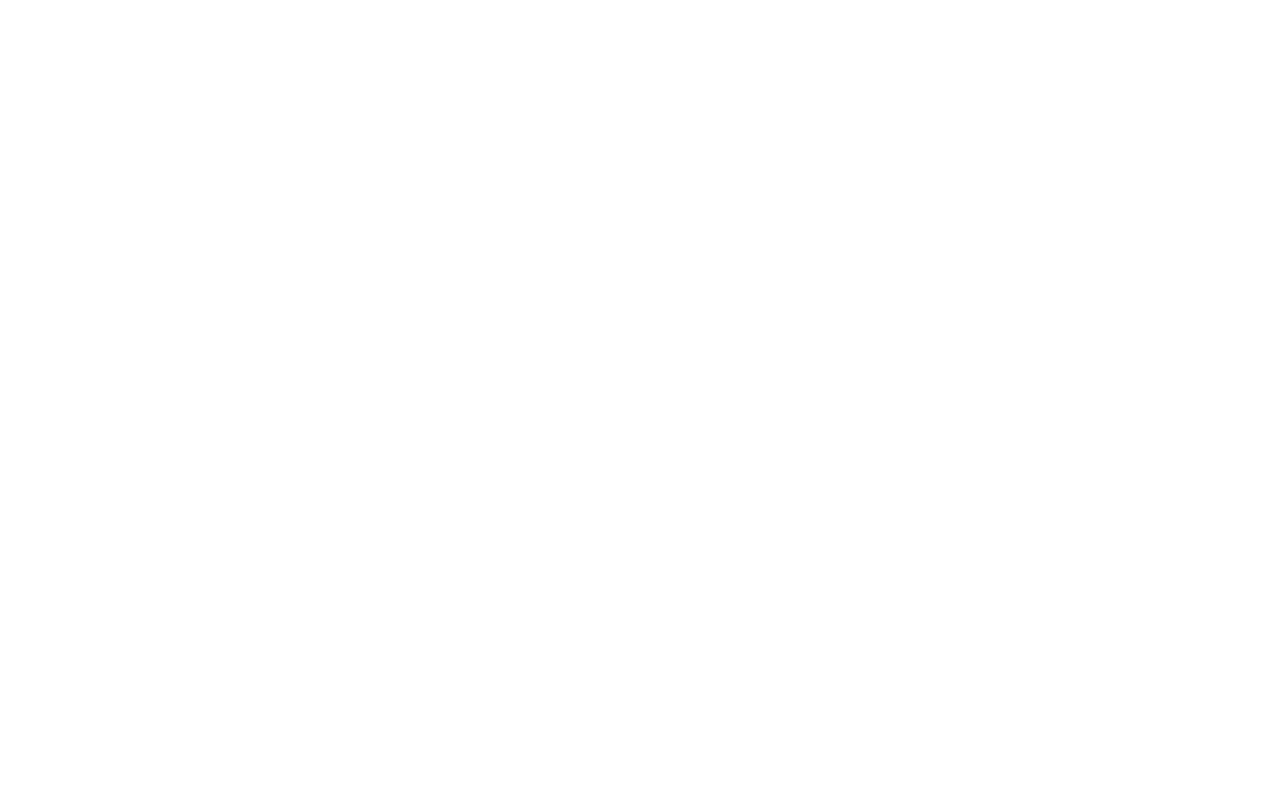
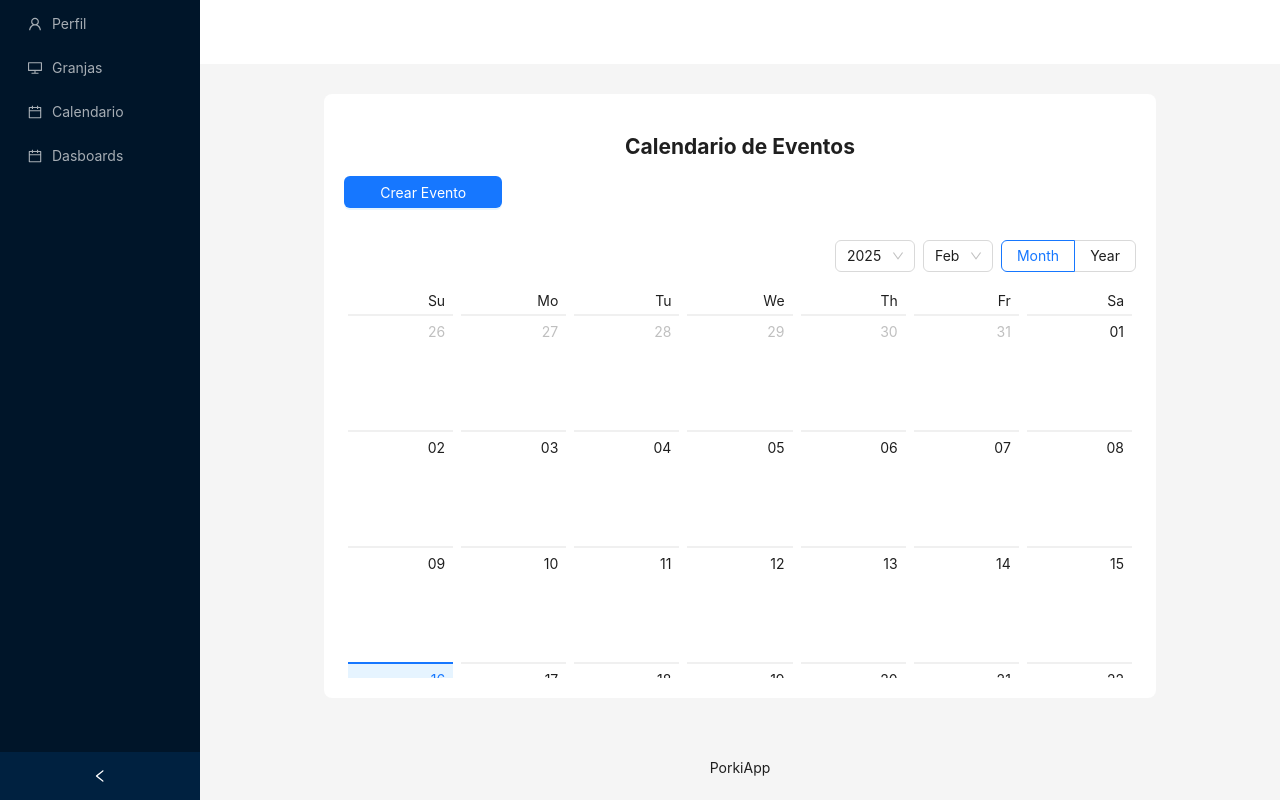
Before and after one commit to Eduardocastillogimenez/porkiapp-front, a React (Vite) app: page /event in a window 1280 px wide. Before the commit this address had no page. Built offline with nearby package versions, Linux system fonts and the light colour scheme; the HTML template or start-up script is replaced by a standard one.

Commit message:
View events (calendar and create event)

```diff
--- a/package.json
+++ b/package.json
@@ -13,11 +13,13 @@
     "@reduxjs/toolkit": "^2.5.1",
     "antd": "^5.23.4",
     "axios": "^1.7.9",
+    "dayjs": "^1.11.13",
     "react": "^19.0.0",
     "react-dom": "^19.0.0",
     "react-highlight-words": "^0.21.0",
     "react-redux": "^9.2.0",
-    "react-router": "^7.1.5"
+    "react-router": "^7.1.5",
+    "styled-components": "^6.1.15"
   },
   "devDependencies": {
     "@eslint/js": "^9.19.0",
--- a/src/App.jsx
+++ b/src/App.jsx
@@ -4,6 +4,7 @@
 import Dasboards from "./views/dasboards";
 import PrivateRoute from "./components/PrivateRoute";
 import Profile from "./views/profile";
+import Event from "./views/event";
 
 function App() {
   return (
@@ -27,6 +28,14 @@
             </PrivateRoute>
           }
         />
+        <Route
+          path="/event"
+          element={
+            // <PrivateRoute>
+              <Event />
+            // </PrivateRoute>
+          }
+        />
       </Routes>
     </BrowserRouter>
   );
--- a/src/components/Layout.jsx
+++ b/src/components/Layout.jsx
@@ -40,7 +40,7 @@
     key: 'Calendario',
     icon: <CalendarOutlined />,
     label: (
-      <a href="/calendar">
+      <a href="/event">
         Calendario
       </a>
     ),
--- /dev/null
+++ b/src/views/event/createEvent.jsx
@@ -0,0 +1,78 @@
+import React from "react";
+import { Form, Input, DatePicker, Select, Button } from "antd";
+
+const { Option } = Select;
+
+const CreateEvent = (props) => {
+  const [form] = Form.useForm();
+  const {setEvents, events, setCreateformModal} = props;
+
+  const onFinish = (values) => {
+    console.log("Evento creado con éxito:", values);
+    const newEvent = {
+      tipoEvento: values.tipoEvento,
+      fechaEvento: values.fechaEvento.format("YYYY-MM-DD"),
+      duracion: values.duracion,
+      idAnimal: values.idAnimal || "",
+      nota: values.nota || "",
+      descripcion: values.descripcion || "",
+    };
+    setEvents([...events, newEvent]);
+    setCreateformModal(false);
+  };
+
+  return (
+    <div style={{ maxWidth: 500, margin: "auto", padding: 20, background: "#fff", borderRadius: 8 }}>
+      <h2 style={{ textAlign: "center" }}>Crear Evento</h2>
+      <Form form={form} layout="vertical" onFinish={onFinish}>
+        <Form.Item
+          name="tipoEvento"
+          label="Tipo de Evento"
+          rules={[{ required: true, message: "Por favor seleccione el tipo de evento" }]}
+        >
+          <Select placeholder="Seleccione un tipo de evento">
+            <Option value="vacunacion">Vacunación</Option>
+            <Option value="alimentacion">Alimentación</Option>
+            <Option value="reproduccion">Reproducción</Option>
+          </Select>
+        </Form.Item>
+
+        <Form.Item
+          name="fechaEvento"
+          label="Fecha del Evento"
+          rules={[{ required: true, message: "Por favor seleccione la fecha del evento" }]}
+        >
+          <DatePicker style={{ width: "100%" }} />
+        </Form.Item>
+
+        <Form.Item
+          name="duracion"
+          label="Duración Promedio (días)"
+          rules={[{ required: true, message: "Por favor ingrese la duración" }]}
+        >
+          <Input type="number" placeholder="Ingrese la duración en días" />
+        </Form.Item>
+
+        <Form.Item name="idAnimal" label="ID del Animal">
+          <Input placeholder="Opcional: ID del animal asociado" />
+        </Form.Item>
+
+        <Form.Item name="nota" label="Nota del Evento">
+          <Input.TextArea rows={2} placeholder="Opcional: Nota adicional" />
+        </Form.Item>
+
+        <Form.Item name="descripcion" label="Descripción">
+          <Input.TextArea rows={3} placeholder="Opcional: Descripción del evento" />
+        </Form.Item>
+
+        <Form.Item>
+          <Button type="primary" htmlType="submit" style={{ width: "100%" }}>
+            Crear Evento
+          </Button>
+        </Form.Item>
+      </Form>
+    </div>
+  );
+};
+
+export default CreateEvent;
--- /dev/null
+++ b/src/views/event/index.jsx
@@ -0,0 +1,138 @@
+import React, { useState } from "react";
+import { Calendar, Modal, List, Button, Form, Input, DatePicker } from "antd";
+import dayjs from "dayjs";
+import ContainerMain from '../../components/Layout.jsx';
+import CreateEvent from "./createEvent.jsx";
+import styled from "styled-components";
+
+
+const DivMain = styled.div`
+  @media (max-width: 800px) {
+    overflow-x: auto;
+    position: relative;
+  }
+`;
+
+const Container = styled.div`
+  max-width: 60%;
+  margin: auto;
+  padding: 20px;
+  background: #fff;
+  border-radius: 8px;
+
+  @media (max-width: 1340px) {
+    max-width: 80%;
+  }
+
+  @media (max-width: 1100px) {
+    max-width: 100%;
+  }
+
+  @media (max-width: 800px) {
+    overflow-x: auto;
+    width: 100%;
+    min-width: 600px;
+  }
+`;
+
+const ScrollableCalendar = styled.div`
+  max-height: 700px;
+  overflow-y: auto;
+  min-width: 600px;
+
+  @media (max-height: 1000px) {
+    max-height: 600px;
+  }
+
+  @media (max-height: 920px) {
+    max-height: 450px;
+  }
+
+  @media (max-height: 720px) {
+    max-height: 200px;
+  }
+`;
+
+
+const CalendarioEventos = () => {
+  const [events, setEvents] = useState([
+    { tipoEvento: "Vacunación", fechaEvento: "2025-03-01", duracion: 2, idAnimal: "123", nota: "Refuerzo anual", descripcion: "Vacunación contra la fiebre porcina" },
+    { tipoEvento: "Alimentación", fechaEvento: "2025-03-01", duracion: 1, idAnimal: "12awfa46", nota: "Comida especial", descripcion: "Aumento de proteína en la dieta" },
+    { tipoEvento: "Vacunación", fechaEvento: "2025-03-01", duracion: 1, idAnimal: "fawfa", nota: "Proteinas", descripcion: "Aumento de proteína en la dieta" },
+    { tipoEvento: "Alimentación", fechaEvento: "2025-03-10", duracion: 1, idAnimal: "124afa", nota: "Comida especial", descripcion: "Aumento de proteína en la dieta" },
+    { tipoEvento: "Alimentación", fechaEvento: "2025-03-10", duracion: 1, idAnimal: "124ahjj", nota: "especial", descripcion: "Aumento de proteína en la dieta" },
+    { tipoEvento: "Alimentación", fechaEvento: "2025-03-20", duracion: 1, idAnimal: "12466", nota: "Comida especial", descripcion: "Aumento de proteína en la dieta" },
+    { tipoEvento: "Alimentación", fechaEvento: "2025-03-22", duracion: 1, idAnimal: "12s364", nota: "Comida especial", descripcion: "Aumento de proteína en la dieta" },
+    { tipoEvento: "Revisión médica", fechaEvento: "2025-03-05", duracion: 1, idAnimal: "4588dh6", nota: "Chequeo general", descripcion: "Revisión de salud completa" },
+  ]);
+  const [modalVisible, setModalVisible] = useState(false);
+  const [createformModal, setCreateformModal] = useState(false);
+  const [selectedEvents, setSelectedEvents] = useState([]);
+
+  const dateCellRender = (value) => {
+    const eventDate = value.format("YYYY-MM-DD");
+    const dayEvents = events.filter(event => event.fechaEvento === eventDate);
+    return dayEvents.length ? <div style={{ background: "#1890ff", color: "white", padding: "2px", borderRadius: "5px", textAlign: "center" }}>{dayEvents.length} Evento(s)</div> : null;
+  };
+
+  const onSelect = (value) => {
+    const eventDate = value.format("YYYY-MM-DD");
+    const dayEvents = events.filter(event => event.fechaEvento === eventDate);
+    if (dayEvents.length) {
+      setSelectedEvents(dayEvents);
+      setModalVisible(true);
+    }
+  };
+
+  const handleCreateEvent = (values) => {
+    const newEvent = {
+      tipoEvento: values.tipoEvento,
+      fechaEvento: values.fechaEvento.format("YYYY-MM-DD"),
+      duracion: values.duracion,
+      idAnimal: values.idAnimal || "",
+      nota: values.nota || "",
+      descripcion: values.descripcion || "",
+    };
+    setEvents([...events, newEvent]);
+    setCreateformModal(false);
+  };
+
+  return (
+    <ContainerMain>
+      <DivMain>
+    <Container >
+      <h2 style={{ textAlign: "center", marginTop: 20 }}>Calendario de Eventos</h2>
+      <Button type="primary" style={{ marginBottom: 20, width: "20%" }} onClick={() => setCreateformModal(true)}>Crear Evento</Button>
+      <ScrollableCalendar>
+        <Calendar cellRender={dateCellRender} onSelect={onSelect} style={{ height: "100%" }} />
+      </ScrollableCalendar>
+
+      <Modal open={modalVisible} onCancel={() => setModalVisible(false)} footer={null}>
+      <h3>Detalles de los Eventos</h3>
+        <List
+          dataSource={selectedEvents}
+          renderItem={event => (
+            <List.Item>
+              <div>
+                <p><strong>Tipo:</strong> {event.tipoEvento}</p>
+                <p><strong>Fecha:</strong> {event.fechaEvento}</p>
+                <p><strong>Duración:</strong> {event.duracion} días</p>
+                {event.idAnimal && <p><strong>ID Animal:</strong> {event.idAnimal}</p>}
+                {event.nota && <p><strong>Nota:</strong> {event.nota}</p>}
+                {event.descripcion && <p><strong>Descripción:</strong> {event.descripcion}</p>}
+              </div>
+            </List.Item>
+          )}
+        />
+      </Modal>
+
+      <Modal open={createformModal} onCancel={() => setCreateformModal(false)} footer={null} title="Crear Evento">
+        <CreateEvent setEvents={setEvents} events={events} setCreateformModal={setCreateformModal}/>
+      </Modal>
+    </Container>
+    </DivMain>
+    </ContainerMain>
+  );
+};
+
+export default CalendarioEventos;
```
Also changed, not shown: 1 other file (tests, documents, lock files or other folders).
